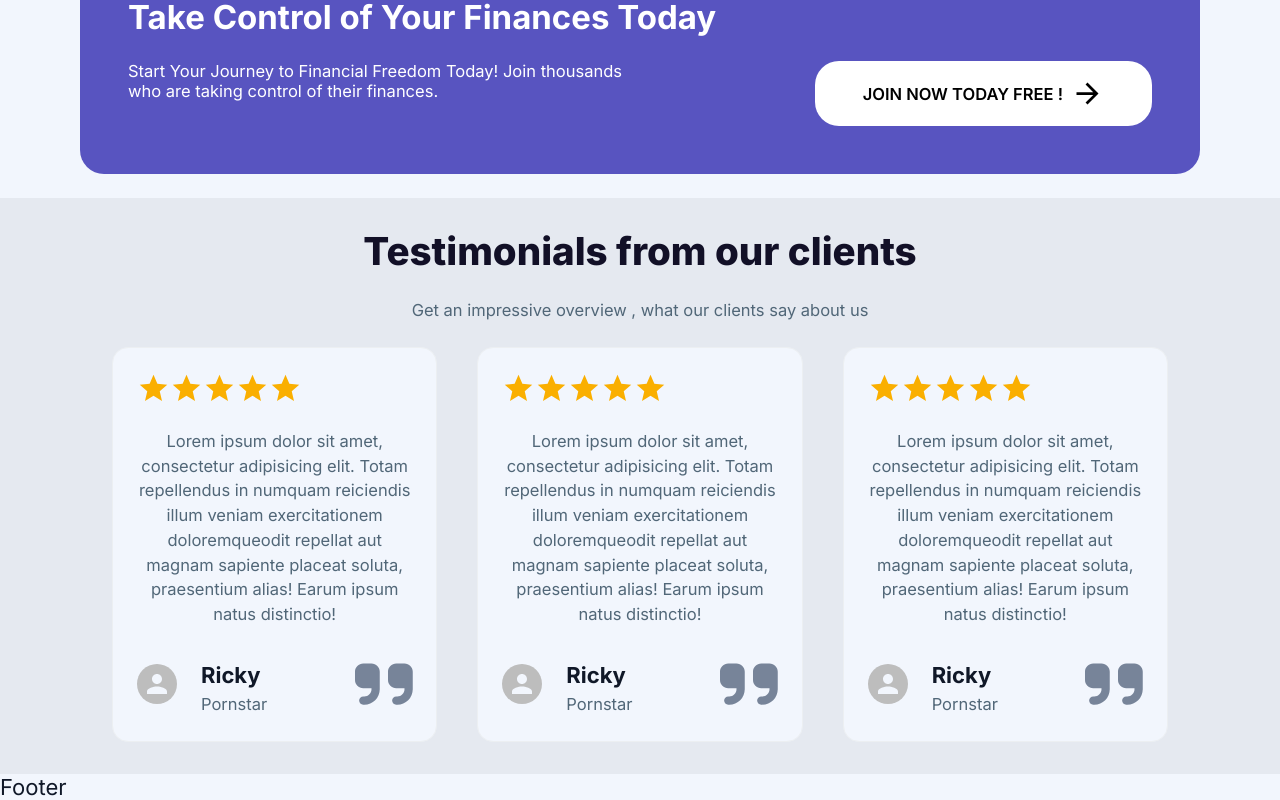
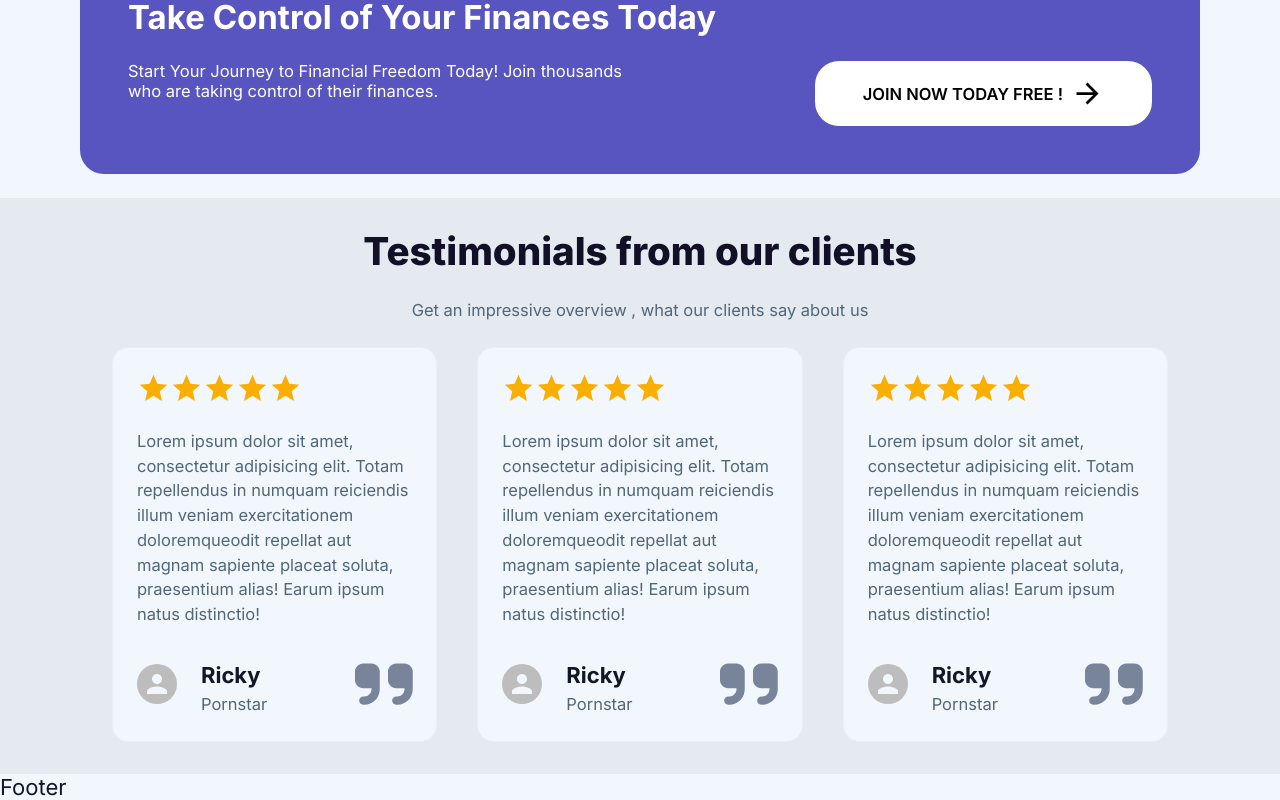
Before and after one commit to danielgen01/financy, a Next.js app: page / in a window 1280 px wide. Shown: the part 1677-2477 px from the top of the page. Built offline with nearby package versions, Linux system fonts and the light colour scheme; no server answers.

Commit message:
chore: text-align:left for paragraph - testimonial text

```diff
--- a/src/app/components/QuoteTeaser/QuoteTeaser.styles.module.css
+++ b/src/app/components/QuoteTeaser/QuoteTeaser.styles.module.css
@@ -34,6 +34,14 @@
 
 }
 
+.StyledParagraph {
+font-weight:var(--font-weight-regular);
+color: var( --color-navigation-item);
+font-size: var(--font-size-xs);
+line-height: 150%;
+text-align: left;
+}
+
 .StyledQuoteIcon {
     color: var(--color-quote-teaser-icon);
 }
--- a/src/app/components/QuoteTeaser/QuoteTeaser.tsx
+++ b/src/app/components/QuoteTeaser/QuoteTeaser.tsx
@@ -18,7 +18,7 @@ export const QuoteTeaser: React.FC<QuoteTeaserProps> = ({
   return (
     <div className={styles.StyledQuoteTeaser}>
       <Rating name="read-only" value={starCount} readOnly />
-      <Paragraph>{testimonialText}</Paragraph>
+      <p className={styles.StyledParagraph}>{testimonialText}</p>
       <div className={styles.StyledRoofer}>
         <div className={styles.StyledAvatarAndTextWrapper}>
           <Avatar />
```
